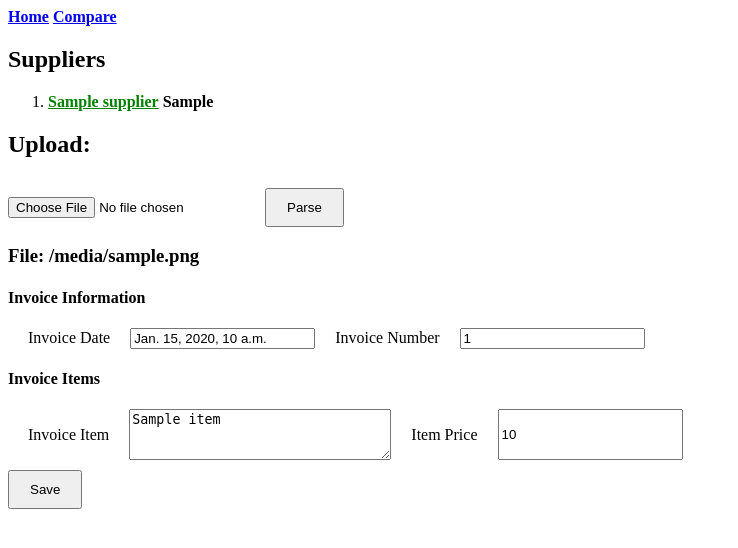
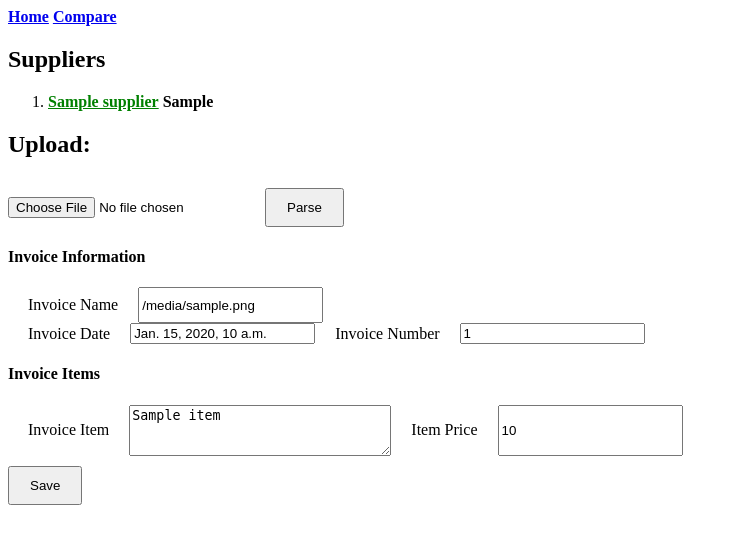
Before and after one commit to michael-berman/InvoiceComparator, a Django app: template invoiceparser/templates/invoiceparser/index.html in a window 1280 px wide. Shown: the top 548 px of the page, without its empty margins (0-738 px from the left). Run offline with Django 3.2, Linux system fonts and the light colour scheme; tables that the repository leaves empty hold one stand-in row (values such as "Sample post"); the template is opened without the code that fills it: values that come from a table or form of the project are taken from there, most other values are stand-ins (such as "Sample title", 1, 10 or a date in 2020).

Commit message:
add empty input for old name

```diff
--- a/invoiceparser/static/invoiceparser/style.css
+++ b/invoiceparser/static/invoiceparser/style.css
@@ -6,6 +6,10 @@ li a {
     margin-left: 20px;
     display: flex;
     align-items: center;
+}
+
+.empty-form-item {
+    display: none;
 }
 
 .form-input {
--- a/invoiceparser/templates/invoiceparser/index.html
+++ b/invoiceparser/templates/invoiceparser/index.html
@@ -23,13 +23,18 @@
     <input type="submit" name="submit" value="Parse" class="button">
 </form>
 
-{% if file_name %}
+{% comment %} {% if file_name %}
     <h3>File: {{ file_name }}</h3>
-{% endif %}
+{% endif %} {% endcomment %}
 {% if extracted_text %}
-    <form action="{% url 'invoiceparser:create' extracted_text.supplier_id %}" method="post">
+    <form action="{% url 'invoiceparser:create' extracted_text.supplier_id %}" method="post" enctype="multipart/form-data">
         {% csrf_token %}
         <h4>Invoice Information</h4>
+        <div class="invoice-container info-container">
+            <label for="invoice_date" class="form-item">Invoice Name</label>
+            <input type="text" name="new_invoice_name" value="{{ file_name }}" class="form-item"><br>
+            <input type="text" name="old_invoice_name" value="{{ file_name }}" class="empty-form-item"><br>
+        </div>
         <div class="invoice-container info-container">
             <label for="invoice_date" class="form-item">Invoice Date</label>
             <input type="text" name="invoice_date" value="{{ extracted_text.invoice_date }}" class="form-item"><br>
```
